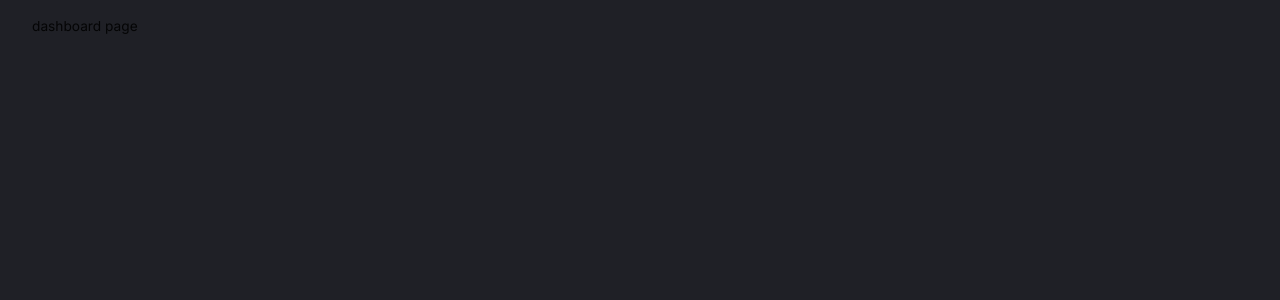
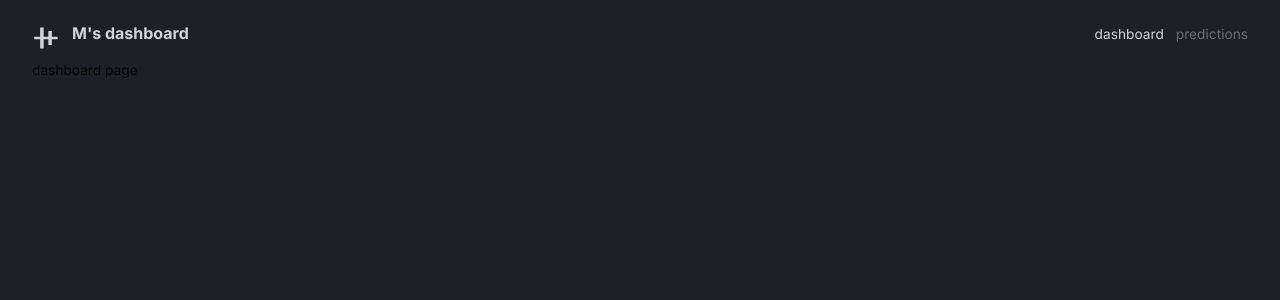
Before and after one commit to mauriciomolinapicco/finance-dashboard-app, a React (Vite) app in the folder client/: page / in a window 1280 px wide. Shown: the top 300 px of the page. Built offline with nearby package versions, Linux system fonts and the light colour scheme.

Commit message:
Added navigation bar. Structured it so it's general to both dashboard and prediction's page

```diff
--- a/client/src/App.tsx
+++ b/client/src/App.tsx
@@ -4,6 +4,7 @@
 import { themeSettings } from "./theme";
 import { BrowserRouter, Routes, Route } from "react-router-dom";
 import { Box } from "@mui/material";
+import Navbar from "@/scenes/navbar";
 
 function App() {
   const theme = useMemo(() => createTheme(themeSettings), []);
@@ -13,6 +14,7 @@
         <ThemeProvider theme={theme}>
           <CssBaseline />
           <Box width="100%" height="100%" padding="1rem 2rem 4rem 2rem">
+            <Navbar />
             <Routes>
               <Route path="/" element={<div>dashboard page</div>} />
               <Route
--- /dev/null
+++ b/client/src/components/FlexBetween.tsx
@@ -0,0 +1,10 @@
+import { Box } from "@mui/material";
+import { styled } from "@mui/system";
+
+const FlexBetween = styled(Box)({
+  display: "flex",
+  justifyContent: "space-between",
+  allignItems: "center",
+});
+
+export default FlexBetween;
--- /dev/null
+++ b/client/src/scenes/navbar/index.tsx
@@ -0,0 +1,53 @@
+import { useState } from "react";
+import { Link } from "react-router-dom";
+import AlignVerticalCenterIcon from "@mui/icons-material/AlignVerticalCenter";
+import { Box, Typography, useTheme } from "@mui/material";
+import FlexBetween from "@/components/FlexBetween";
+
+type Props = {};
+
+const Navbar = (props: Props) => {
+  const { palette } = useTheme(); //im grabbing theme.ts
+  const [selected, setSelected] = useState("dashboard");
+  return (
+    <FlexBetween mb="0.25" p="0.5rem 0rem" color={palette.grey[300]}>
+      {/* LEFT SIDE */}
+      <FlexBetween gap="0.75rem">
+        <AlignVerticalCenterIcon sx={{ fontSize: "28px" }} />
+        <Typography variant="h4" fontSize="16px">
+          M's dashboard
+        </Typography>
+      </FlexBetween>
+
+      {/* RIGHT SIDE */}
+      <FlexBetween gap="0.75rem">
+        <Box sx={{ "&:hover": { color: palette.primary[100] } }}>
+          <Link
+            to="/"
+            onClick={() => setSelected("dashboard")}
+            style={{
+              color: selected === "dashboard" ? "inherit" : palette.grey[700],
+              textDecoration: "inherit",
+            }}
+          >
+            dashboard
+          </Link>
+        </Box>
+        <Box>
+          <Link
+            to="/predictions"
+            onClick={() => setSelected("predictions")}
+            style={{
+              color: selected === "predictions" ? "inherit" : palette.grey[700],
+              textDecoration: "inherit",
+            }}
+          >
+            predictions
+          </Link>
+        </Box>
+      </FlexBetween>
+    </FlexBetween>
+  );
+};
+
+export default Navbar;
```
